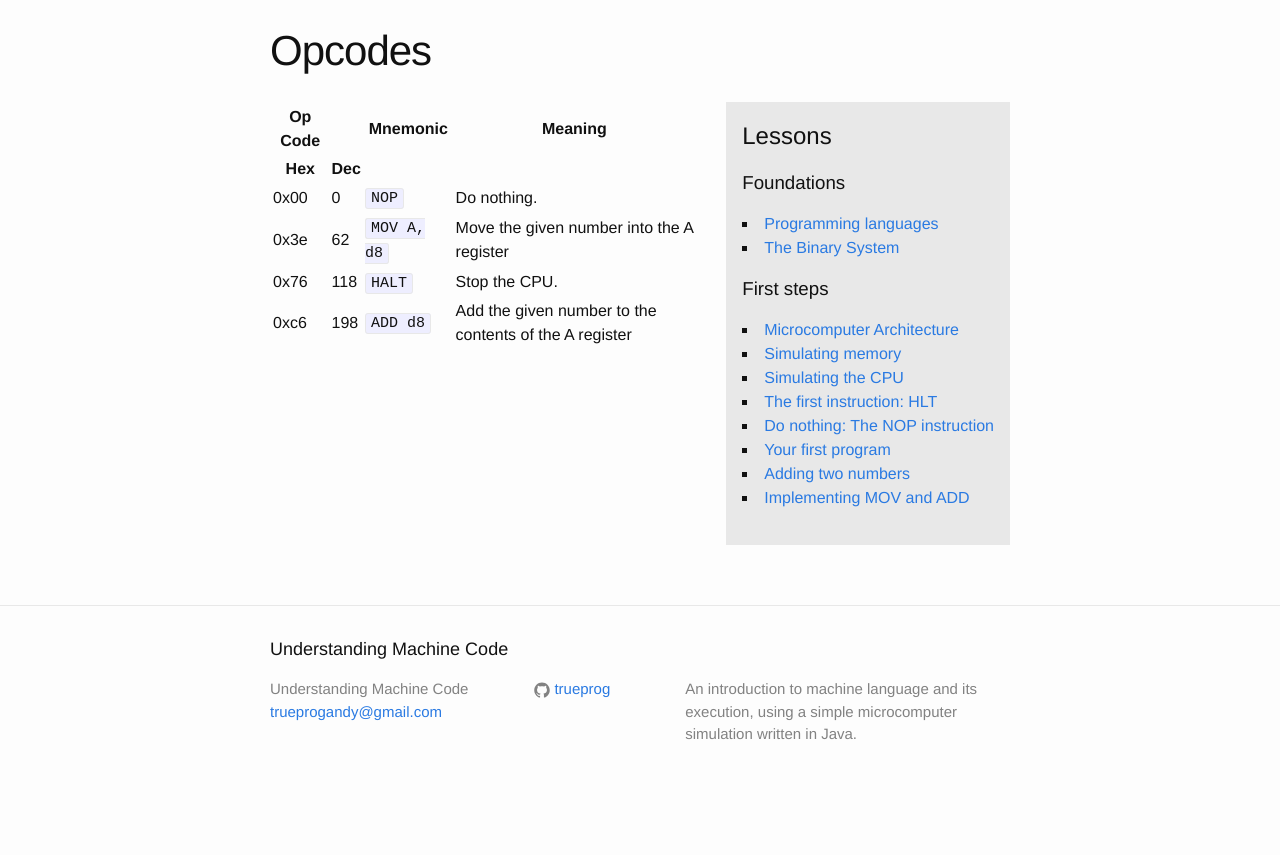
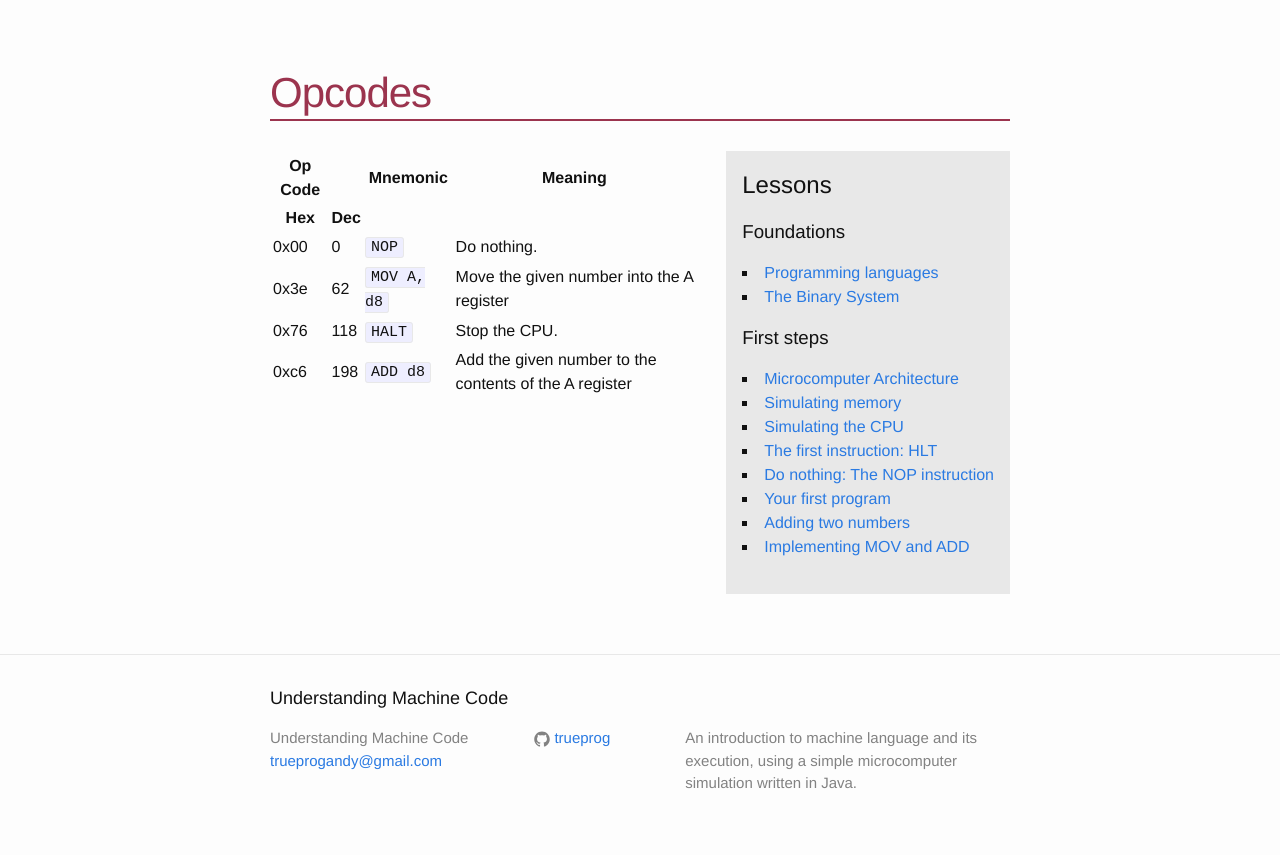
Before and after one commit to trueprog/cpu, a Jekyll site: the page built from _pages/opcodes.md, in a window 1280 px wide. Shown: the part 100-955 px from the top of the page. Built offline with Jekyll 4.4.1, drawn with Linux system fonts in a browser that asks for light colours; before the commit the page ends 906 px from its top, so only the background shows below that.

Commit message:
Prettier headings

```diff
--- a/_sass/_layout.scss
+++ b/_sass/_layout.scss
@@ -211,6 +211,12 @@
     @include media-query($on-laptop) {
         font-size: 36px;
     }
+
+    margin-top: 1em;
+    color: $color-complement-0;
+    padding-bottom: 5px;
+    border-bottom: 2px solid $color-complement-0;
+
 }
 
 .post-content {
@@ -222,6 +228,10 @@
         @include media-query($on-laptop) {
             font-size: 28px;
         }
+
+        margin-top: 1em;
+        color: $color-complement-0;
+        border-bottom: 1px solid $color-complement-0;
     }
 
     h3 {
```
